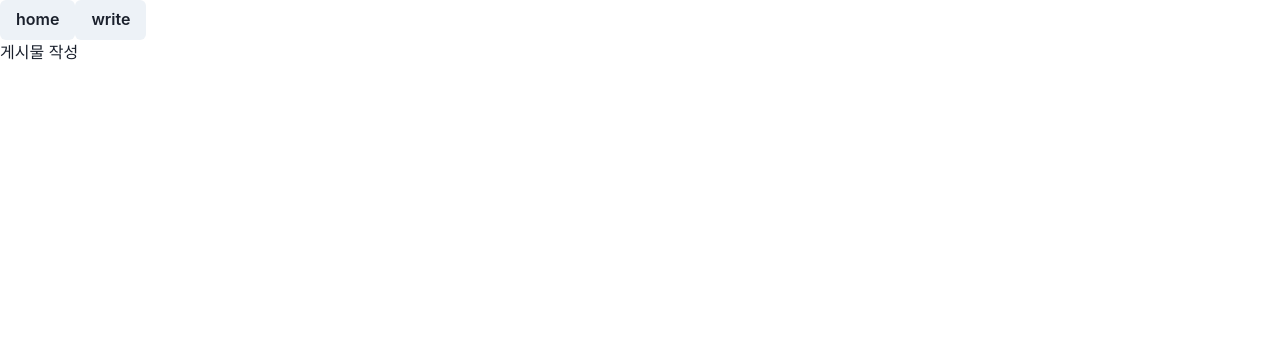
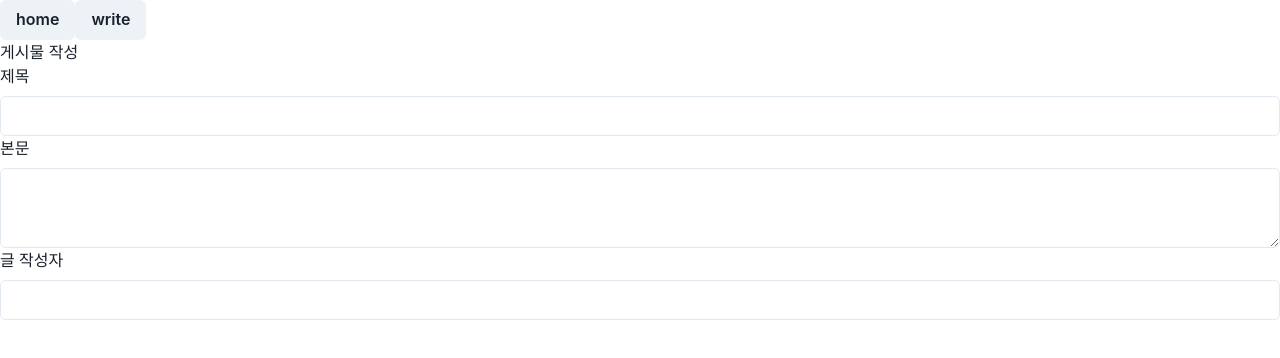
Before and after one commit to Garbi93/selfprj1-front, a React (Create React App) app: page /write in a window 1280 px wide. Shown: the top 358 px of the page. Built offline with nearby package versions, Linux system fonts and the light colour scheme.

Commit message:
11/18 게시물 작성 폼 작성

```diff
--- a/src/page/BoardWrite.js
+++ b/src/page/BoardWrite.js
@@ -1,5 +1,24 @@
 import React from "react";
+import { Box, FormControl, FormLabel, Input, Textarea } from "@chakra-ui/react";
 
 export function BoardWrite() {
-  return <h1>게시물 작성</h1>;
+  return (
+    <Box>
+      <h1>게시물 작성</h1>
+      <Box>
+        <FormControl>
+          <FormLabel>제목</FormLabel>
+          <Input />
+        </FormControl>
+        <FormControl>
+          <FormLabel>본문</FormLabel>
+          <Textarea />
+        </FormControl>
+        <FormControl>
+          <FormLabel>글 작성자</FormLabel>
+          <Input />
+        </FormControl>
+      </Box>
+    </Box>
+  );
 }
```
